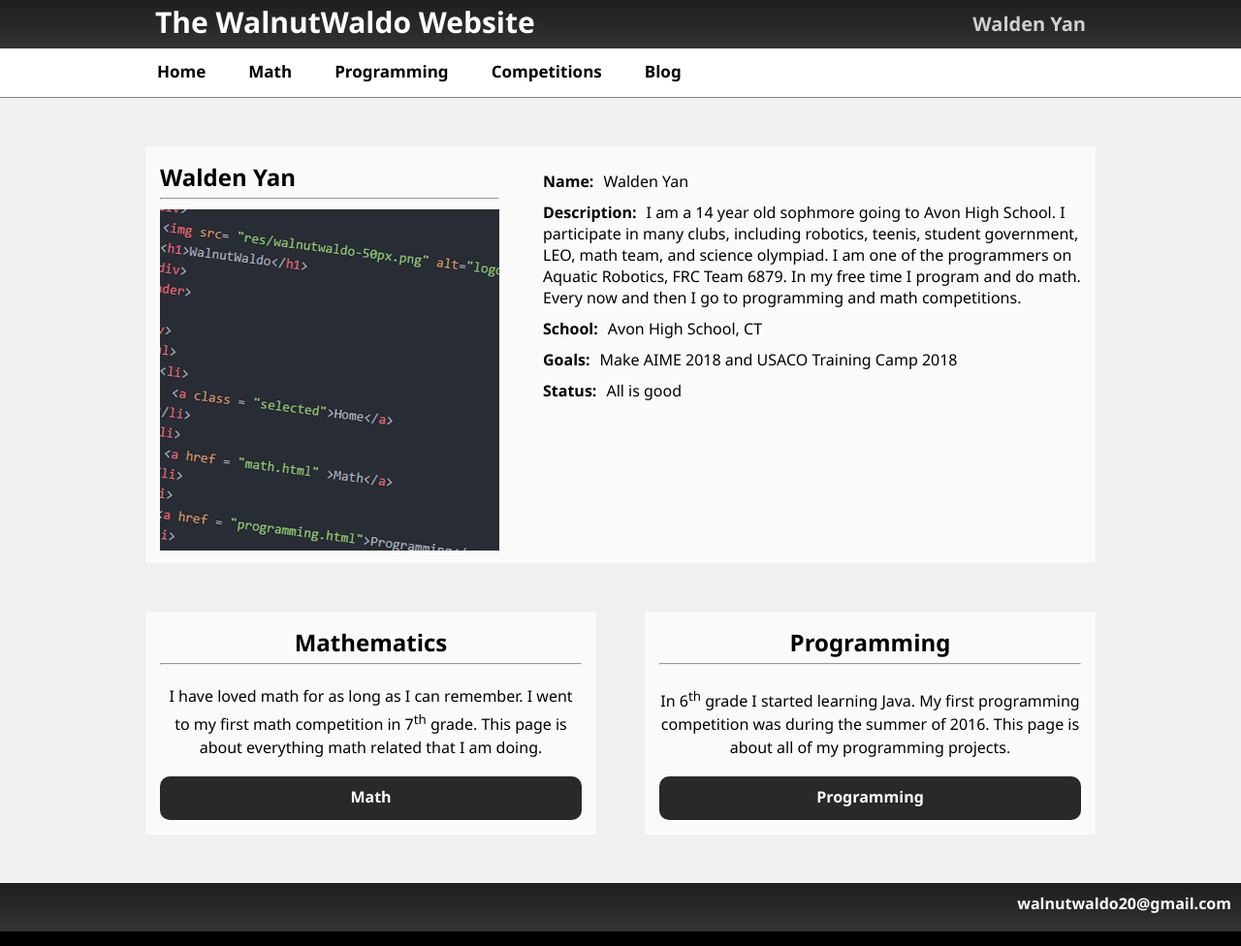
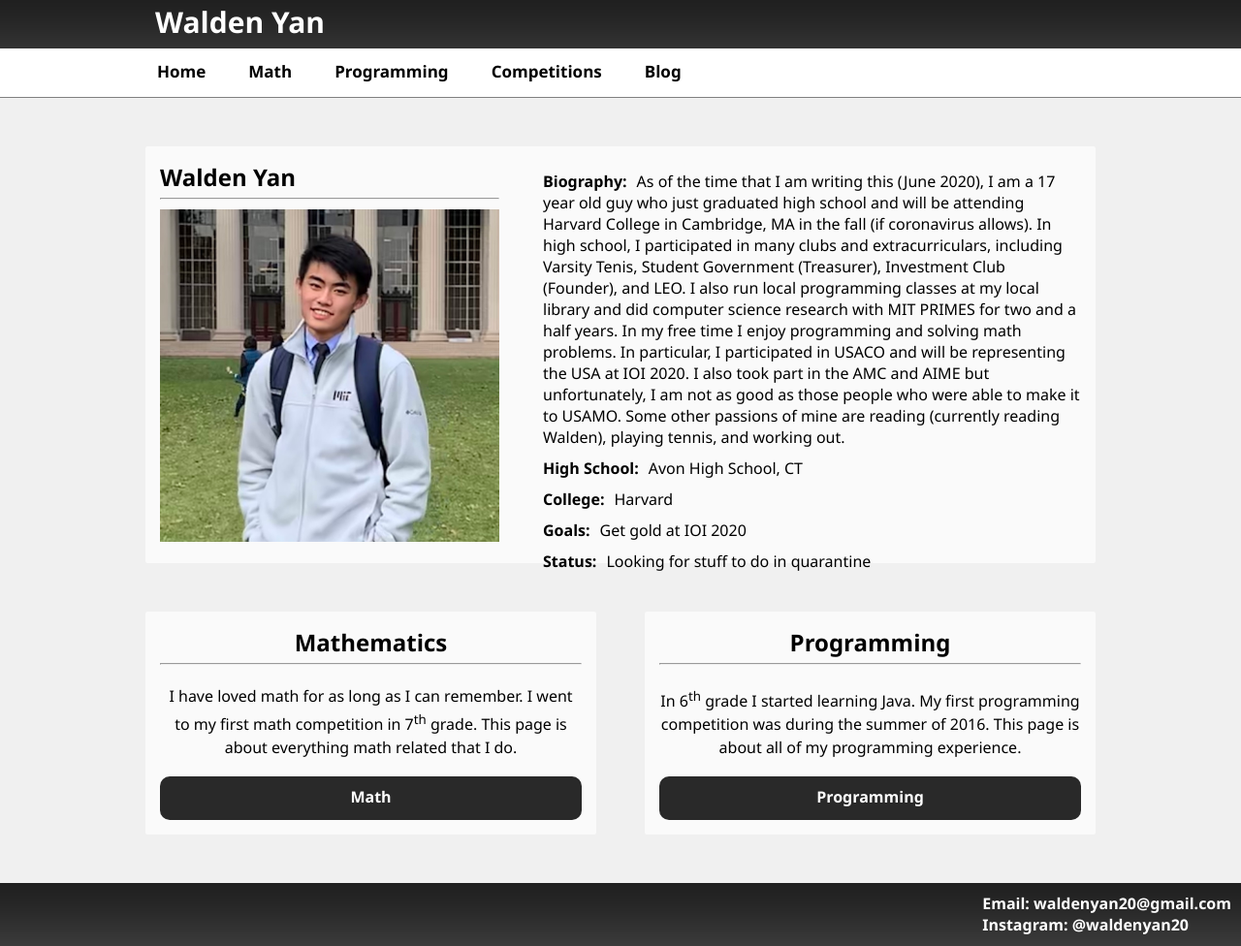
Before and after one commit to walnutwaldo/walnutwaldo.github.io, a Jekyll site: the page built from index.html, in a window 1280 px wide. Shown: the whole page at 97% size. Built offline with Jekyll 4.4.1, drawn with Linux system fonts in a browser that asks for light colours.

Commit message:
long overdue update

```diff
--- a/_layouts/default_layout.html
+++ b/_layouts/default_layout.html
@@ -9,8 +9,8 @@
 <body>
     <header>
         <div id="header-container">
-            <a href="index.html" id="header-hp-link"><h1>The WalnutWaldo Website</h1></a>
-            <h2>Walden Yan</h2>
+            <a href="index.html" id="header-hp-link"><h1>Walden Yan</h1></a>
+            <!--<h2>Walden Yan</h2>-->
         </div>
     </header>
     <nav>
@@ -38,7 +38,7 @@
     <footer>
       <div id=='footer-container'>
         <p id = "contact">
-          walnutwaldo20@gmail.com
+          Email: waldenyan20@gmail.com<br>Instagram: @waldenyan20
         </p>
       </div>
     </footer>
--- a/css/style.css
+++ b/css/style.css
@@ -256,7 +256,7 @@
 
 footer{
   width: auto;
-  height: 50px;
+  height: 65px;
   background-color: black;
   background-image:url("../res/black-gradient.png");
 }
--- a/index.html
+++ b/index.html
@@ -8,17 +8,20 @@
       <div class="infoBox">
         <h2>Walden Yan</h2>
         <hr>
-        <img src="res/profile-pic.png" alt="profile picture">
+        <img width=350px src="res/profile-pic.JPG" alt="profile picture">
       </div>
       <aside>
         <ul>
-          <li><p><h6>Name:</h6>Walden Yan</p></li>
-          <li><p><h6>Description:</h6>I am a 14 year old sophmore going to Avon High School. I participate in many clubs, including robotics, teenis, student government, LEO, math team, and science olympiad.
-          I am one of the programmers on Aquatic Robotics, FRC Team 6879. In my free time I program and do math. Every now and then
-          I go to programming and math competitions.</p></li>
-          <li><p><h6>School:</h6>Avon High School, CT</p></li>
-          <li><p><h6>Goals:</h6>Make AIME 2018 and USACO Training Camp 2018</p></li>
-          <li><p><h6>Status:</h6>All is good</p></li>
+          <li><p><h6>Biography:</h6>As of the time that I am writing this (June 2020), I am a 17 year old guy who just graduated high school and will be attending Harvard College in Cambridge, MA in the fall (if coronavirus allows).
+              In high school, I participated in many clubs and extracurriculars, including Varsity Tenis, Student Government (Treasurer), Investment Club (Founder), and LEO.
+              I also run local programming classes at my local library and did computer science research with MIT PRIMES for two and a half years.
+              In my free time I enjoy programming and solving math problems. In particular, I participated in USACO and will be representing the USA at IOI 2020.
+              I also took part in the AMC and AIME but unfortunately, I am not as good as those people who were able to make it to USAMO.
+              Some other passions of mine are reading (currently reading Walden), playing tennis, and working out.</p></li>
+          <li><p><h6>High School:</h6>Avon High School, CT</p></li>
+          <li><p><h6>College:</h6>Harvard</p></li>
+          <li><p><h6>Goals:</h6>Get gold at IOI 2020</p></li>
+          <li><p><h6>Status:</h6>Looking for stuff to do in quarantine</p></li>
         </ul>
       </aside>
     </section>
@@ -28,7 +31,7 @@
         <hr>
         <p class = "centered">
           I have loved math for as long as I can remember. I went to my first math competition in 7<sup>th</sup> grade.
-          This page is about everything math related that I am doing.
+          This page is about everything math related that I do.
         </p>
       </div>
       <div class = "bottomHalf">
@@ -41,7 +44,7 @@
         <hr>
         <p class = "centered">
           In 6<sup>th</sup> grade I started learning Java. My first programming competition was during the summer of 2016.
-          This page is about all of my programming projects.
+          This page is about all of my programming experience.
         </p>
       </div>
       <div class = "bottomHalf">
```
Also changed, not shown: res/profile-pic.JPG (added), res/profile-pic.png (deleted).
